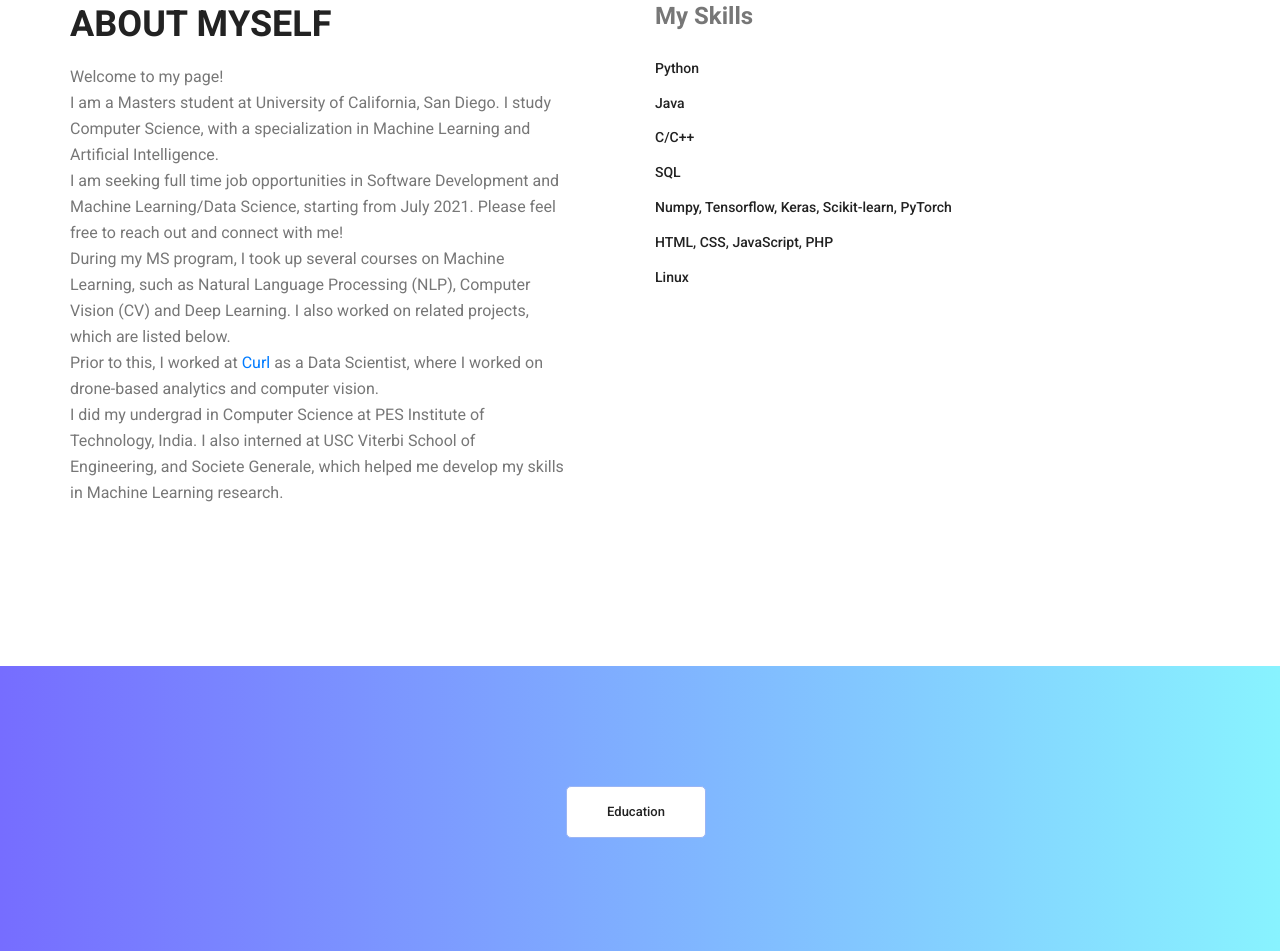
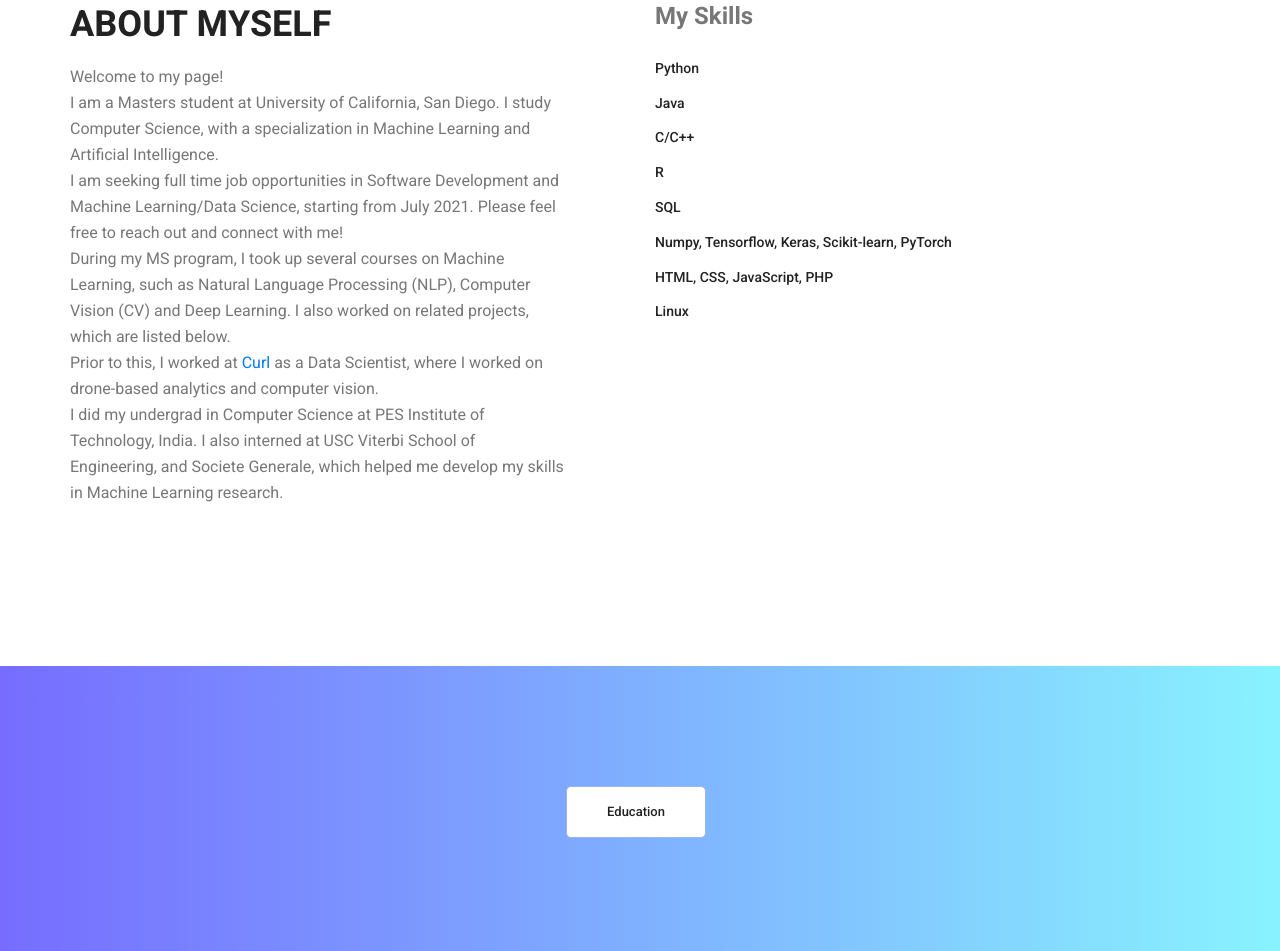
Before and after one commit to prajwalanand/prajwalanand.github.io, a plain HTML site: page index.html in a window 1280 px wide. Shown: the part 1077-2028 px from the top of the page. Drawn offline with Linux system fonts and the light colour scheme.

Commit message:
Added skill

```diff
--- a/index.html
+++ b/index.html
@@ -135,6 +135,9 @@
 								</div>
 								<div class="skill_item">
 									<h4>C/C++ </h4>
+								</div>
+                                <div class="skill_item">
+									<h4>R </h4>
 								</div>
 								<div class="skill_item">
 									<h4>SQL </h4>
```
